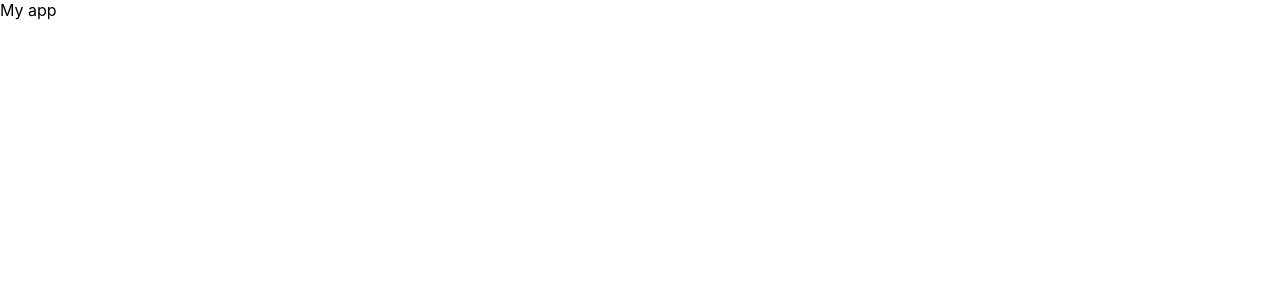
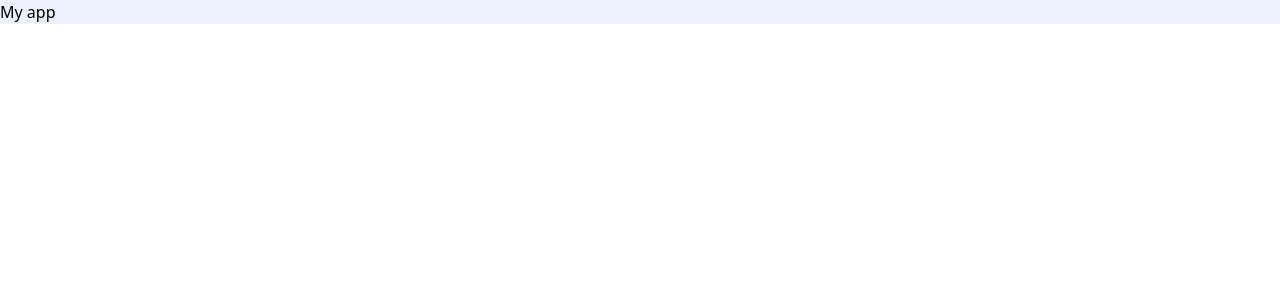
Before and after one commit to DonatasKanisauskas/dkanisauskas, a React (Create React App) app in the folder eshop/: page / in a window 1280 px wide. Shown: the top 300 px of the page. Built offline with nearby package versions, Linux system fonts and the light colour scheme.

Commit message:
Installed croco and tailwind

```diff
--- /dev/null
+++ b/eshop/craco.config.js
@@ -0,0 +1,10 @@
+module.exports = {
+  style: {
+    postcss: {
+      plugins: [
+        require('tailwindcss'),
+        require('autoprefixer'),
+      ],
+    },
+  },
+}
--- a/eshop/src/App.jsx
+++ b/eshop/src/App.jsx
@@ -1,6 +1,6 @@
 function App() {
   return (
-    <div >
+    <div className="bg-indigo-50">
       My app
     </div>
   );
--- a/eshop/src/index.css
+++ b/eshop/src/index.css
@@ -1,13 +1,3 @@
-body {
-  margin: 0;
-  font-family: -apple-system, BlinkMacSystemFont, 'Segoe UI', 'Roboto', 'Oxygen',
-    'Ubuntu', 'Cantarell', 'Fira Sans', 'Droid Sans', 'Helvetica Neue',
-    sans-serif;
-  -webkit-font-smoothing: antialiased;
-  -moz-osx-font-smoothing: grayscale;
-}
-
-code {
-  font-family: source-code-pro, Menlo, Monaco, Consolas, 'Courier New',
-    monospace;
-}
+@tailwind base;
+@tailwind components;
+@tailwind utilities;
--- /dev/null
+++ b/eshop/tailwind.config.js
@@ -0,0 +1,11 @@
+module.exports = {
+  purge: ['./src/**/*.{js,jsx}', './public/index.html'],
+  darkMode: false, // or 'media' or 'class'
+  theme: {
+    extend: {},
+  },
+  variants: {
+    extend: {},
+  },
+  plugins: [],
+}
```
Also changed, not shown: eshop/package.json (+8 -3 lines), 1 other file (tests, documents, lock files or other folders).
